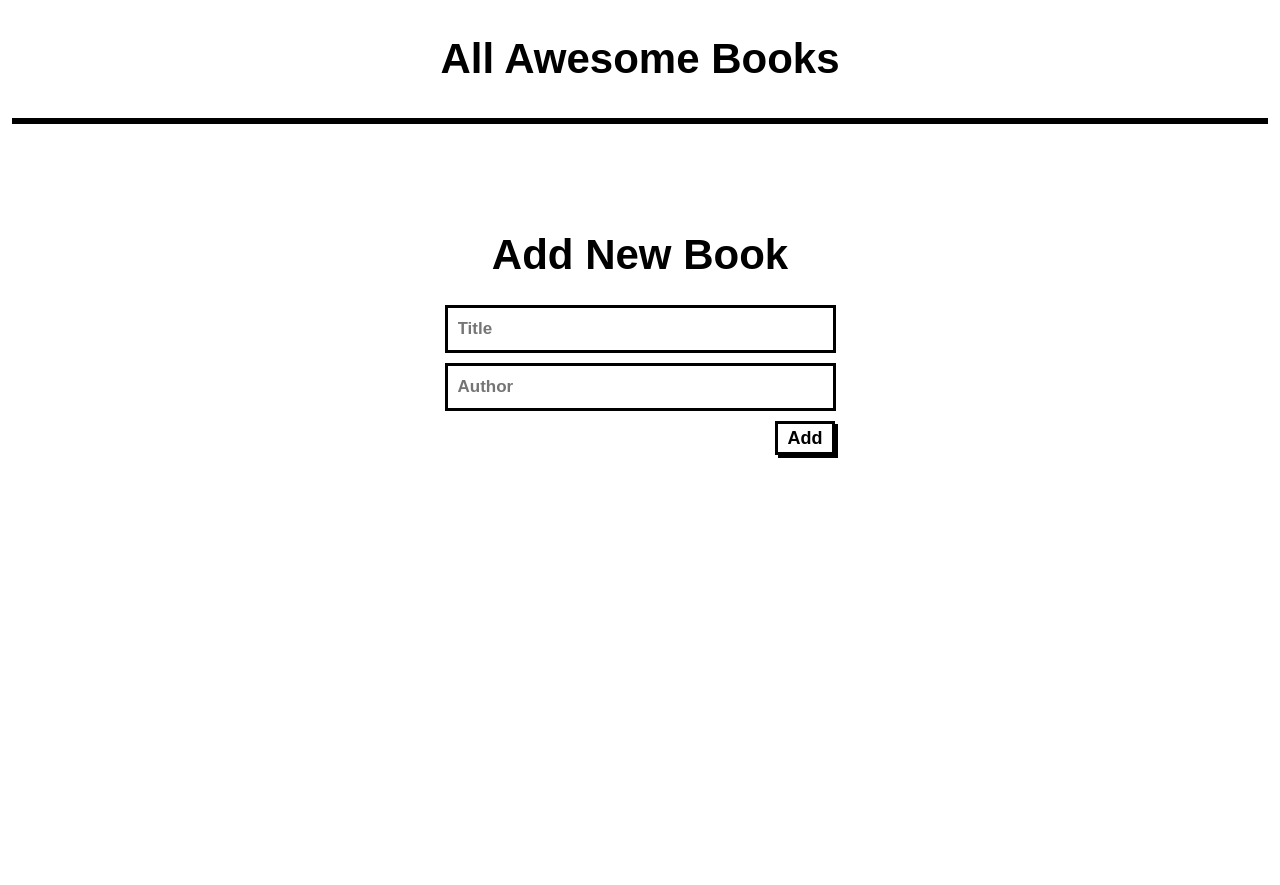
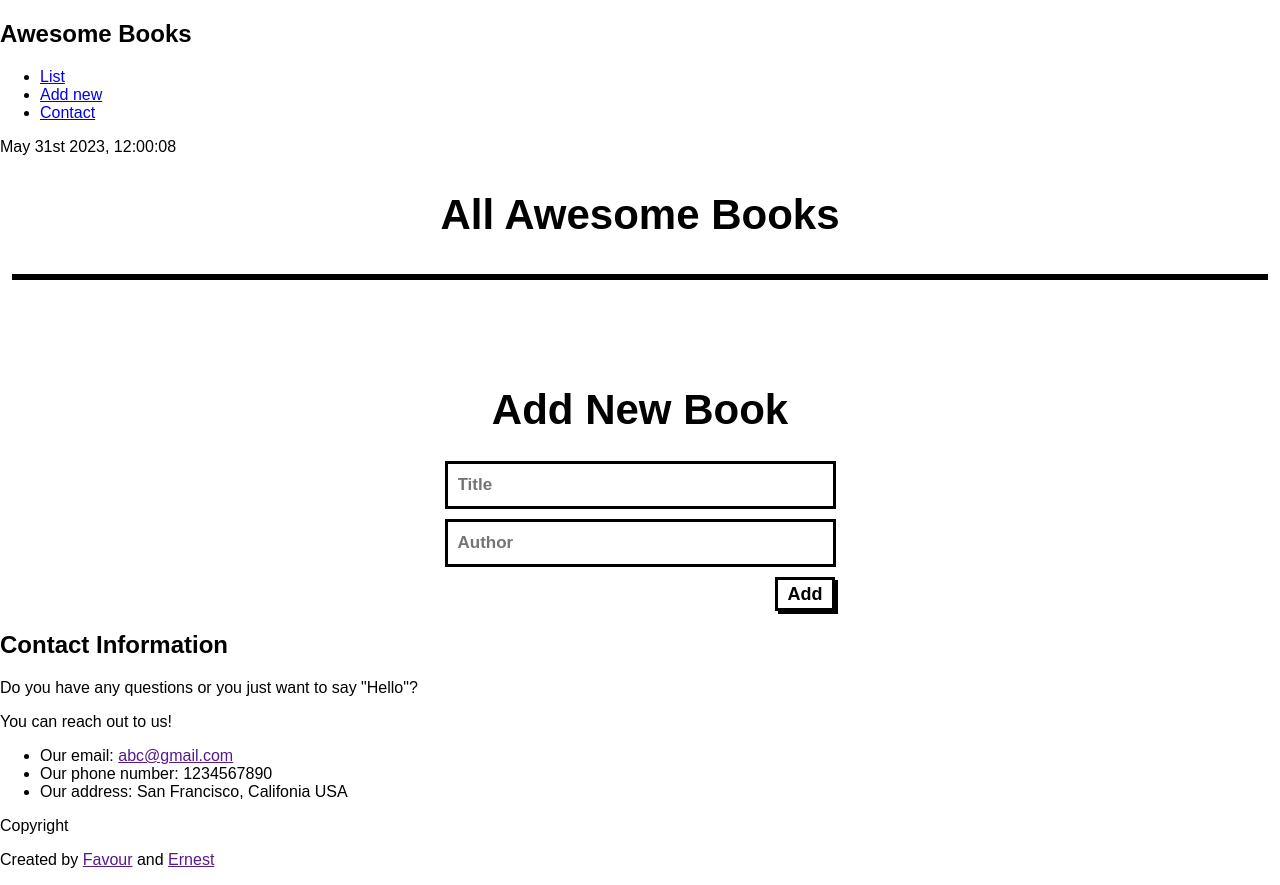
Before and after one commit to Fombi-Favour/Awesome-books, a website: page index.html in a window 1280 px wide. Before the commit the page ends 800 px from the top, so only its background shows below. Drawn offline with Linux system fonts and the light colour scheme; a web font is replaced by a local one.

Commit message:
Update index.html

```diff
--- a/index.html
+++ b/index.html
@@ -9,6 +9,19 @@
     <title>Awesome Books</title>
   </head>
   <body>
+    <header>
+      <nav>
+        <h2>Awesome Books</h2>
+        <ul class="nav-menu">
+          <li><a href="#book-display" id="show-list">List</a></li>
+          <li><a href="#add-book" id="show-book">Add new</a></li>
+          <li><a href="#contact" id="show-contact">Contact</a></li>
+        </ul>
+      </nav>
+      <div class="time">
+        May 31st 2023, 12:00:08
+      </div>
+    </header>
     <section class="book-display" id="book-display">
       <div class="app-title">
         <h1 class="heading">All Awesome Books</h1>
@@ -29,6 +42,28 @@
       </div>
     </section>
 
+    <section class="contact-me" id="contact">
+      <div class="contact-title">
+        <h2 class="heading">Contact Information</h2>
+      </div>
+      <div class="contact-text">
+        <p>Do you have any questions or you just want to say "Hello"?</p>
+        <p>You can reach out to us!</p>
+        <ul class="contact-list">
+          <li>Our email: <a href="">abc@gmail.com</a></li>
+          <li>Our phone number: 1234567890</li>
+          <li>Our address: San Francisco, Califonia USA</li>
+        </ul>
+      </div>
+    </section>
+
+    <footer>
+      <div class="footer-info">
+        <p class="text-1">Copyright</p>
+        <p class="text-2">Created by <a href="">Favour</a> and <a href="">Ernest</a></p>
+      </div>
+    </footer>
+
     <script src="./scripts/index.js"></script>
   </body>
 </html>
```
